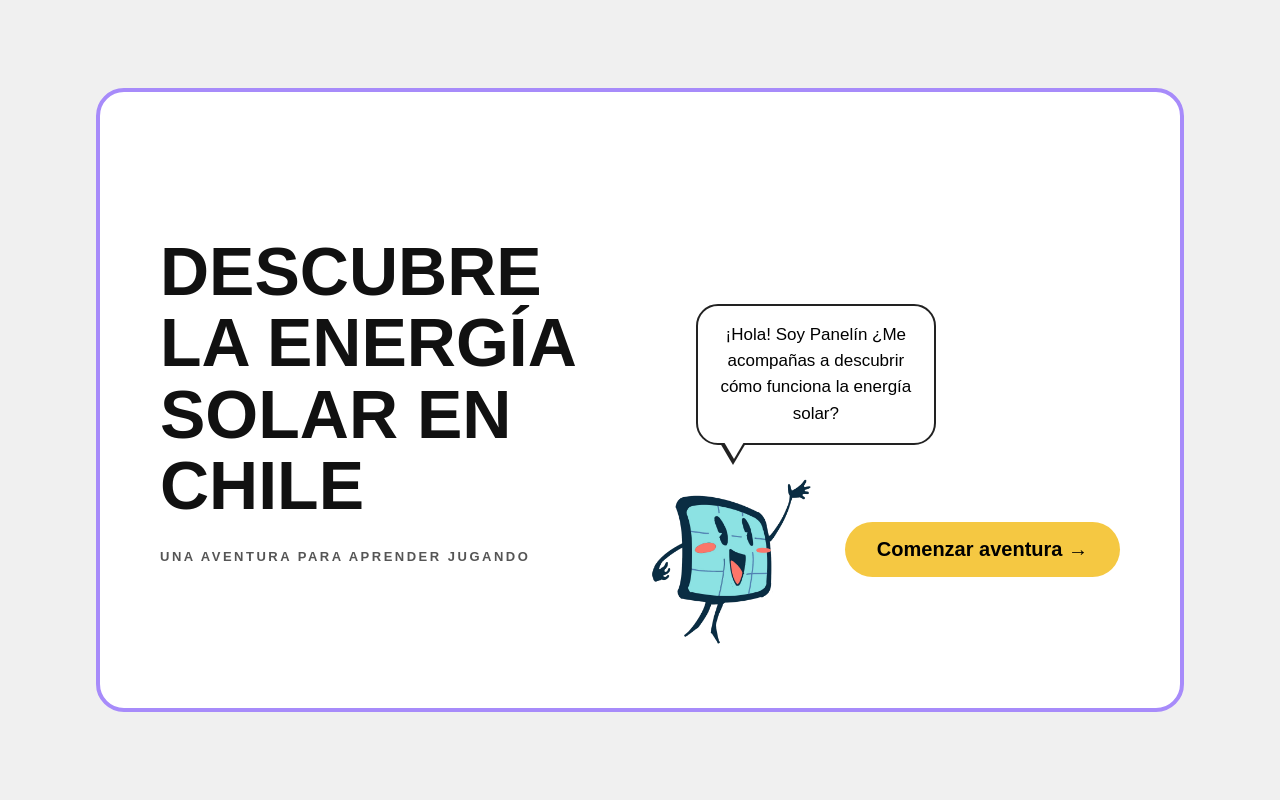
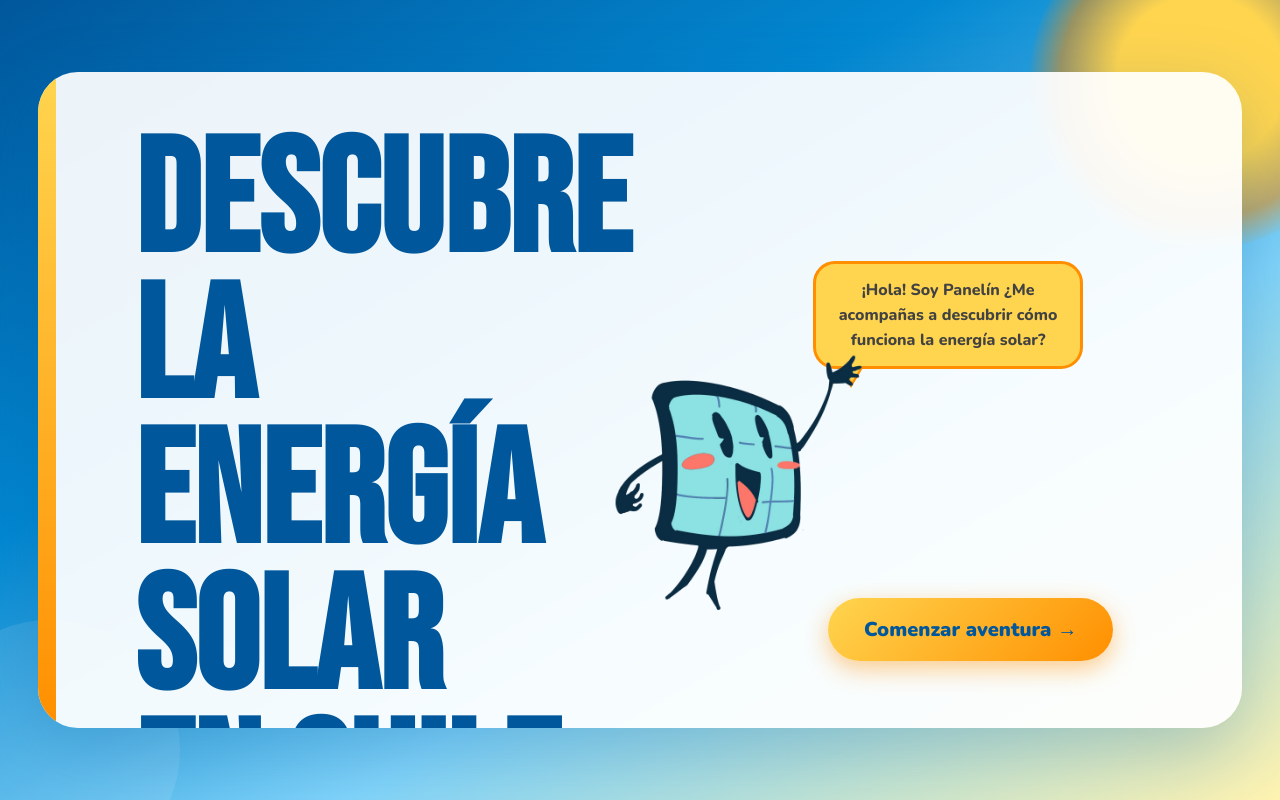
Before and after one commit to Crsvcs/energia_solar_chile, a plain HTML site: page Web2/index.html in a window 1280 px wide. Drawn offline with nearby package versions, Linux system fonts and the light colour scheme.

Commit message:
Cambie el diseno de la web

```diff
--- a/Web2/estilo_web.css
+++ b/Web2/estilo_web.css
@@ -1,3 +1,5 @@
+@import url('https://fonts.googleapis.com/css2?family=Bebas+Neue&family=Nunito:wght@400;700;800;900&display=swap');
+
 * {
     box-sizing: border-box;
     margin: 0;
@@ -7,7 +9,7 @@
 html, body {
     height: 100%;
     overflow: hidden;
-    font-family: Arial, sans-serif;
+    font-family: 'Nunito', sans-serif;
     background-color: white;
 }
 
@@ -18,7 +20,33 @@ html, body {
     height: 100vh;
     overflow: hidden;
     position: relative;
-    background-color: white;
+    background: linear-gradient(160deg, #F5FAFF 0%, #FFFEF8 100%);
+}
+
+/* Franja lateral izquierda */
+.slide::before {
+    content: "";
+    position: absolute;
+    left: 0;
+    top: 0;
+    bottom: 0;
+    width: 14px;
+    background: linear-gradient(180deg, #FFD54F 0%, #FF8F00 100%);
+    z-index: 200;
+}
+
+/* Blob decorativo superior derecha */
+.slide::after {
+    content: "";
+    position: absolute;
+    top: -90px;
+    right: -90px;
+    width: 300px;
+    height: 300px;
+    background: radial-gradient(circle, rgba(255, 213, 79, 0.18) 35%, transparent 70%);
+    border-radius: 50%;
+    pointer-events: none;
+    z-index: 0;
 }
 
 .slide.activo {
@@ -28,30 +56,44 @@ html, body {
 /* ── ENCABEZADO: Módulo 1 + subtítulo ────────── */
 
 .encabezado {
-    margin-left: 80px;
-    margin-top: 50px;
+    margin-left: 72px;
+    margin-top: 36px;
+    padding-left: 18px;
+    border-left: 5px solid #FF8F00;
 }
 
 .encabezado h2 {
-    font-size: 36px;
-    font-weight: bold;
+    font-family: 'Bebas Neue', sans-serif;
+    font-size: 38px;
+    font-weight: normal;
+    color: #FF8F00;
+    letter-spacing: 2px;
 }
 
 .encabezado h1 {
-    font-size: 62px;
-    font-weight: bold;
+    font-family: 'Bebas Neue', sans-serif;
+    font-size: 92px;
+    font-weight: normal;
+    color: #01579B;
+    letter-spacing: 2px;
+    line-height: 0.93;
 }
 
 /* ── ICONOS SUPERIORES (ampolleta + casa) ────── */
 
 .nav-top {
     position: fixed;
-    top: 50px;
-    right: 80px;
+    top: 36px;
+    right: 72px;
     display: flex;
     align-items: center;
-    gap: 8px;
+    gap: 6px;
     z-index: 300;
+    background: rgba(255, 255, 255, 0.88);
+    backdrop-filter: blur(6px);
+    border-radius: 24px;
+    padding: 8px 14px;
+    box-shadow: 0 4px 18px rgba(1, 87, 155, 0.14);
 }
 
 .btn-nav {
@@ -72,41 +114,50 @@ html, body {
 
 .flechas {
     position: fixed;
-    bottom: 30px;
+    bottom: 36px;
     left: 0;
     width: 100%;
     display: flex;
     justify-content: space-between;
-    padding: 0 60px;
+    padding: 0 72px;
 }
 
 .flechas button {
-    background-color: #0f2d3c;
-    color: white;
+    background: linear-gradient(135deg, #FFD54F, #FF8F00);
+    color: #01579B;
     border: none;
     font-size: 28px;
-    width: 60px;
-    height: 60px;
-    border-radius: 12px;
+    font-weight: 900;
+    width: 64px;
+    height: 64px;
+    border-radius: 20px;
     cursor: pointer;
+    font-family: 'Nunito', sans-serif;
+    box-shadow: 0 6px 20px rgba(255, 143, 0, 0.38);
+    transition: transform 0.15s, box-shadow 0.15s;
 }
 
 .flechas button:hover {
-    background-color: #1a4a63;
+    background: linear-gradient(135deg, #FFC107, #F57C00);
+    transform: scale(1.1);
+    box-shadow: 0 10px 28px rgba(255, 143, 0, 0.5);
 }
 
 /* ── SLIDE 1: PORTADA — subtítulo centrado ── */
 
 .subtitulo-portada {
     position: absolute;
-    top: 45%;
+    top: 40%;
     left: 50%;
     transform: translate(-50%, -50%);
-    font-size: 52px;
-    font-weight: bold;
+    font-family: 'Bebas Neue', sans-serif;
+    font-size: 150px;
+    font-weight: normal;
+    color: #01579B;
+    letter-spacing: 3px;
     text-align: center;
-    width: 70%;
-    line-height: 1.3;
+    width: 100%;
+    line-height: 1.0;
 }
 
 /* ── SLIDE 1: PORTADA — Panelín izquierda ── */
@@ -114,7 +165,7 @@ html, body {
 .panelin-fijo {
     position: absolute;
     left: 80px;
-    bottom: 70px;
+    bottom: 120px;
     display: flex;
     flex-direction: row;
     align-items: flex-end;
@@ -123,19 +174,20 @@ html, body {
 }
 
 .globo-fijo {
-    background-color: white;
-    border: 3px solid black;
+    background-color: #FFD54F;
+    border: 3px solid #FF8F00;
     border-radius: 30px;
-    padding: 20px 24px;
-    font-size: 20px;
-    line-height: 1.5;
+    padding: 24px 30px;
+    font-size: 22px;
+    font-weight: 700;
+    line-height: 1.55;
     text-align: center;
-    max-width: 380px;
+    max-width: 500px;
+    color: #424242;
     position: relative;
     margin-bottom: 40px;
 }
 
-/* Cola apuntando hacia la izquierda donde está Panelín */
 .globo-fijo::before {
     content: "";
     position: absolute;
@@ -144,7 +196,7 @@ html, body {
     width: 0; height: 0;
     border-top: 14px solid transparent;
     border-bottom: 14px solid transparent;
-    border-right: 24px solid black;
+    border-right: 24px solid #FF8F00;
 }
 
 .globo-fijo::after {
@@ -155,11 +207,11 @@ html, body {
     width: 0; height: 0;
     border-top: 11px solid transparent;
     border-bottom: 11px solid transparent;
-    border-right: 19px solid white;
+    border-right: 19px solid #FFD54F;
 }
 
 .panelin-decorativo {
-    width: 200px;
+    width: 220px;
     filter: brightness(1.12);
 }
 
@@ -185,12 +237,13 @@ html, body {
 /* ── SLIDE 2: TEXTO INFORMATIVO ──────────────── */
 
 .bloque-texto {
-    margin-left: 80px;
-    margin-top: 50px;
-    max-width: 820px;
-    font-size: 26px;
+    margin: 50px auto 0 auto;
+    max-width: 860px;
+    font-size: 28px;
+    font-weight: 700;
     line-height: 1.75;
-    color: #111;
+    color: #333;
+    padding: 0 80px;
 }
 
 /* ── SLIDE 4: TIPOS DE CORRIENTE ─────────────── */
@@ -198,27 +251,39 @@ html, body {
 .corrientes-row {
     display: flex;
     gap: 60px;
-    margin-left: 80px;
-    margin-top: 60px;
+    margin: 50px auto 0 auto;
+    justify-content: center;
 }
 
 .corriente-card {
-    border: 2.5px solid black;
+    border: 3px solid #0288D1;
     border-radius: 16px;
     padding: 36px 40px;
     width: 500px;
 }
 
+.corriente-card:nth-child(2) {
+    border-color: #43A047;
+}
+
 .corriente-card h3 {
-    font-size: 30px;
-    font-weight: bold;
+    font-family: 'Bebas Neue', sans-serif;
+    font-size: 34px;
+    font-weight: normal;
+    color: #01579B;
+    letter-spacing: 1.5px;
     margin-bottom: 16px;
+}
+
+.corriente-card:nth-child(2) h3 {
+    color: #43A047;
 }
 
 .corriente-card p {
     font-size: 22px;
+    font-weight: 700;
     line-height: 1.65;
-    color: #333;
+    color: #444;
 }
 
 /* ── SLIDE 3: CONSUMO ELÉCTRICO ──────────────── */
@@ -232,30 +297,31 @@ html, body {
 
 .contenedor {
     display: flex;
-    justify-content: flex-start;
-    gap: 80px;
-    margin-top: 28px;
-    margin-left: 80px;
+    justify-content: center;
+    gap: 60px;
+    margin-top: 40px;
+    margin-left: auto;
+    margin-right: auto;
 }
 
 .objeto {
     display: flex;
     flex-direction: column;
     align-items: center;
-    width: 210px;
+    width: 280px;
 }
 
 .caja-imagen {
-    width: 210px;
-    height: 200px;
+    width: 280px;
+    height: 260px;
     display: flex;
     justify-content: center;
     align-items: center;
 }
 
 .caja-imagen img {
-    max-width: 180px;
-    max-height: 180px;
+    max-width: 240px;
+    max-height: 240px;
     object-fit: contain;
     cursor: pointer;
     transition: transform 0.2s;
@@ -269,12 +335,15 @@ html, body {
 .info {
     display: none;
     margin-top: 22px;
-    background-color: #f9b233;
+    background-color: #FFD54F;
+    border: 2px solid #FF8F00;
     padding: 14px 20px;
     border-radius: 20px;
     font-size: 18px;
-    width: 230px;
+    font-weight: 700;
+    width: 280px;
     text-align: center;
+    color: #424242;
 }
 
 /* ── SLIDE 5: CORRIENTES Y DISPOSITIVOS ──────── */
@@ -301,7 +370,7 @@ html, body {
 }
 
 .artefacto-caja {
-    background-color: #f0f0f0;
+    background-color: #E3F2FD;
     border-radius: 20px;
     width: 200px;
     height: 160px;
@@ -324,9 +393,9 @@ html, body {
 
 .artefacto-nombre {
     font-size: 18px;
-    font-weight: 600;
+    font-weight: 800;
     text-align: center;
-    color: #111;
+    color: #01579B;
 }
 
 /* ── DETALLE: ARTEFACTO ENCHUFADO ───────────── */
@@ -379,7 +448,7 @@ html, body {
 .panelin-final {
     position: absolute;
     left: 80px;
-    bottom: 80px;
+    bottom: 120px;
     display: flex;
     flex-direction: row;
     align-items: flex-end;
@@ -393,13 +462,15 @@ html, body {
 }
 
 .globo-final {
-    background-color: white;
-    border: 3px solid black;
+    background-color: #FFD54F;
+    border: 3px solid #FF8F00;
     border-radius: 30px;
-    padding: 28px 32px;
+    padding: 30px 36px;
     font-size: 22px;
+    font-weight: 700;
     line-height: 1.65;
-    max-width: 520px;
+    max-width: 600px;
+    color: #424242;
     position: relative;
     margin-bottom: 60px;
 }
@@ -412,7 +483,7 @@ html, body {
     width: 0; height: 0;
     border-top: 14px solid transparent;
     border-bottom: 14px solid transparent;
-    border-right: 24px solid black;
+    border-right: 24px solid #FF8F00;
 }
 
 .globo-final::after {
@@ -423,7 +494,7 @@ html, body {
     width: 0; height: 0;
     border-top: 11px solid transparent;
     border-bottom: 11px solid transparent;
-    border-right: 19px solid white;
+    border-right: 19px solid #FFD54F;
 }
 
 /* ── GLOBO INTERACCIÓN ───────────────────────── */
@@ -433,13 +504,15 @@ html, body {
     left: 360px;
     bottom: 220px;
     width: 440px;
-    background-color: white;
-    border: 3px solid black;
+    background-color: #FFD54F;
+    border: 3px solid #FF8F00;
     border-radius: 30px;
     padding: 28px;
-    font-size: 22px;
+    font-size: 20px;
+    font-weight: 700;
     line-height: 1.5;
     text-align: center;
+    color: #424242;
     z-index: 21;
 }
 
@@ -451,7 +524,7 @@ html, body {
     width: 0; height: 0;
     border-left: 17px solid transparent;
     border-right: 17px solid transparent;
-    border-top: 24px solid black;
+    border-top: 24px solid #FF8F00;
 }
 
 .globo::after {
@@ -462,5 +535,5 @@ html, body {
     width: 0; height: 0;
     border-left: 14px solid transparent;
     border-right: 14px solid transparent;
-    border-top: 19px solid white;
+    border-top: 19px solid #FFD54F;
 }
--- a/Web2/index.css
+++ b/Web2/index.css
@@ -1,3 +1,5 @@
+@import url('https://fonts.googleapis.com/css2?family=Bebas+Neue&family=Nunito:wght@700;800;900&display=swap');
+
 * {
     box-sizing: border-box;
     margin: 0;
@@ -5,94 +7,126 @@
 }
 
 body {
-    font-family: Arial, sans-serif;
-    background-color: #f0f0f0;
+    font-family: 'Nunito', sans-serif;
+    background: linear-gradient(150deg, #01579B 0%, #0288D1 35%, #81D4FA 65%, #FFF3B0 100%);
     min-height: 100vh;
     display: flex;
     justify-content: center;
     align-items: center;
+    overflow: hidden;
+    position: relative;
+}
+
+/* Sol decorativo arriba-derecha */
+body::before {
+    content: "";
+    position: fixed;
+    top: -90px;
+    right: -90px;
+    width: 340px;
+    height: 340px;
+    background: radial-gradient(circle at center, #FFD54F 35%, rgba(255,143,0,0.55) 58%, transparent 72%);
+    border-radius: 50%;
+    z-index: 0;
+}
+
+/* Burbuja decorativa abajo-izquierda */
+body::after {
+    content: "";
+    position: fixed;
+    bottom: -80px;
+    left: -80px;
+    width: 260px;
+    height: 260px;
+    background: rgba(255, 255, 255, 0.1);
+    border-radius: 50%;
+    z-index: 0;
 }
 
 /* ── TARJETA PRINCIPAL ───────────────────────── */
 
 .portada-card {
-    background: white;
-    border: 4px solid #a78bfa;
-    border-radius: 28px;
-    width: 85vw;
-    max-width: 1100px;
-    height: 78vh;
+    position: relative;
+    z-index: 1;
+    background: rgba(255, 255, 255, 0.93);
+    border-radius: 40px;
+    width: 94vw;
+    max-width: 1300px;
+    height: 82vh;
     display: flex;
     flex-direction: row;
-    padding: 50px 60px;
-    gap: 20px;
+    padding: 50px 60px 50px 86px;
+    gap: 24px;
+    box-shadow: 0 24px 70px rgba(1, 87, 155, 0.25);
     overflow: hidden;
 }
 
-/* ── LADO IZQUIERDO ─────────────────────────── */
+/* Franja lateral izquierda */
+.portada-card::before {
+    content: "";
+    position: absolute;
+    left: 0;
+    top: 0;
+    bottom: 0;
+    width: 18px;
+    background: linear-gradient(180deg, #FFD54F 0%, #FF8F00 100%);
+    border-radius: 40px 0 0 40px;
+}
+
+/* ── COLUMNA IZQUIERDA ───────────────────────── */
 
 .portada-izq {
-    flex: 1.1;
+    flex: 1.6;
     display: flex;
     flex-direction: column;
-    justify-content: center;
-    gap: 28px;
+    justify-content: flex-start;
+    padding-left: 10px;
+    padding-top: 10px;
 }
 
 .portada-titulo {
-    font-size: 68px;
-    font-weight: 900;
-    line-height: 1.05;
-    color: #111;
+    font-family: 'Bebas Neue', sans-serif;
+    font-size: 160px;
+    line-height: 0.91;
+    color: #01579B;
+    letter-spacing: 0px;
 }
 
 .portada-subtitulo {
-    font-size: 13px;
-    font-weight: bold;
-    letter-spacing: 2.5px;
-    color: #555;
+    font-size: 19px;
+    font-weight: 800;
+    letter-spacing: 2px;
+    color: #FF8F00;
     text-transform: uppercase;
+    margin-top: 18px;
 }
 
-/* ── LADO DERECHO ───────────────────────────── */
+/* ── COLUMNA DERECHA (contenedor de referencia) ── */
 
 .portada-der {
     flex: 1;
-    display: flex;
-    align-items: flex-end;
-    justify-content: center;
-    padding-bottom: 10px;
+    position: relative; /* referencia para los hijos absolutos */
 }
 
-.panelin-grupo {
-    display: flex;
-    flex-direction: column;
-    align-items: flex-start;
+/* ── GLOBO DE PANELÍN (posición absoluta) ───── */
+
+.globo-inicio {
+    position: absolute;
+    top: 25%;
+    left: 25px;
+    width: 270px;
+    background: #FFD54F;
+    border: 3px solid #FF8F00;
+    border-radius: 22px;
+    padding: 14px 18px;
+    font-size: 16px;
+    font-weight: 800;
+    line-height: 1.55;
+    text-align: center;
+    color: #424242;
 }
 
-.panelin-fila {
-    display: flex;
-    align-items: center;
-    gap: 24px;
-}
-
-/* ── GLOBO DE PANELÍN ───────────────────────── */
-
-.globo-inicio {
-    width: 240px;
-    margin-left: 55px;
-    margin-bottom: 6px;
-    background: white;
-    border: 2.5px solid #222;
-    border-radius: 22px;
-    padding: 16px 18px;
-    font-size: 17px;
-    line-height: 1.55;
-    text-align: center;
-    position: relative;
-}
-
-/* Cola apuntando abajo-izquierda hacia Panelín */
+/* Cola del globo apuntando hacia abajo (hacia Panelín) */
 .globo-inicio::before {
     content: "";
     position: absolute;
@@ -101,7 +135,7 @@ body {
     width: 0; height: 0;
     border-left: 13px solid transparent;
     border-right: 13px solid transparent;
-    border-top: 22px solid #222;
+    border-top: 22px solid #FF8F00;
 }
 
 .globo-inicio::after {
@@ -112,30 +146,39 @@ body {
     width: 0; height: 0;
     border-left: 10px solid transparent;
     border-right: 10px solid transparent;
-    border-top: 17px solid white;
+    border-top: 17px solid #FFD54F;
 }
 
-/* ── PANELÍN ────────────────────────────────── */
+/* ── PANELÍN (posición absoluta) ─────────────── */
 
 .portada-panelin-img {
-    width: 180px;
+    position: absolute;
+    width: 280px;
+    bottom: 11%;
+    left: -190px;
 }
 
-/* ── BOTÓN COMENZAR ─────────────────────────── */
+/* ── BOTÓN COMENZAR (posición absoluta) ──────── */
 
 .btn-comenzar {
-    background-color: #f5c842;
+    position: absolute;
+    bottom: 3%;
+    left: 40px;
+    background: linear-gradient(135deg, #FFD54F, #FF8F00);
     border: none;
     border-radius: 50px;
-    padding: 16px 32px;
+    padding: 18px 36px;
+    font-family: 'Nunito', sans-serif;
     font-size: 20px;
-    font-weight: bold;
+    font-weight: 900;
+    color: #01579B;
     cursor: pointer;
-    transition: transform 0.2s, background-color 0.15s;
+    box-shadow: 0 8px 24px rgba(255, 143, 0, 0.45);
+    transition: transform 0.2s, box-shadow 0.2s;
     white-space: nowrap;
 }
 
 .btn-comenzar:hover {
-    background-color: #e6b800;
-    transform: scale(1.05);
+    transform: scale(1.07) translateY(-3px);
+    box-shadow: 0 14px 32px rgba(255, 143, 0, 0.55);
 }
--- a/Web2/index.html
+++ b/Web2/index.html
@@ -9,22 +9,17 @@
 
     <div class="portada-card">
 
-        <!-- Lado izquierdo: título + subtítulo -->
+        <!-- Columna izquierda: título + subtítulo -->
         <div class="portada-izq">
-            <h1 class="portada-titulo">DESCUBRE<br>LA ENERGÍA<br>SOLAR EN<br>CHILE</h1>
+            <h1 class="portada-titulo">DESCUBRE LA<br>ENERGÍA<br>SOLAR<br>EN CHILE</h1>
             <p class="portada-subtitulo">UNA AVENTURA PARA APRENDER JUGANDO</p>
         </div>
 
-        <!-- Lado derecho: Panelín + globo + botón -->
+        <!-- Columna derecha: globo + Panelín + botón -->
         <div class="portada-der">
-
-            <div class="panelin-grupo">
-
             <div class="globo-inicio">
                 ¡Hola! Soy Panelín ¿Me acompañas a descubrir cómo funciona la energía solar?
             </div>
-
-                <div class="panelin-fila">
             <img src="panelin_feliz.png" class="portada-panelin-img">
             <button class="btn-comenzar" onclick="window.location.href='modulos.html'">
                 Comenzar aventura &rarr;
@@ -33,9 +28,5 @@
 
     </div>
 
-        </div>
-
-    </div>
-
 </body>
 </html>
--- a/Web2/modulos.css
+++ b/Web2/modulos.css
@@ -1,3 +1,5 @@
+@import url('https://fonts.googleapis.com/css2?family=Bebas+Neue&family=Nunito:wght@700;800;900&display=swap');
+
 * {
     box-sizing: border-box;
     margin: 0;
@@ -5,32 +7,54 @@
 }
 
 body {
-    font-family: Arial, sans-serif;
-    background-color: white;
+    font-family: 'Nunito', sans-serif;
+    background: linear-gradient(150deg, #01579B 0%, #0288D1 35%, #81D4FA 65%, #FFF3B0 100%);
     min-height: 100vh;
     display: flex;
     flex-direction: column;
     align-items: center;
     justify-content: center;
-    padding: 60px 40px;
+    padding: 60px 40px 160px;
     overflow: hidden;
+    position: relative;
 }
 
+/* Sol decorativo */
+body::before {
+    content: "";
+    position: fixed;
+    top: -90px;
+    right: -90px;
+    width: 340px;
+    height: 340px;
+    background: radial-gradient(circle at center, #FFD54F 35%, rgba(255,143,0,0.55) 58%, transparent 72%);
+    border-radius: 50%;
+    z-index: 0;
+}
+
+/* ── TÍTULO ──────────────────────────────────── */
+
 .titulo-principal {
-    font-size: 48px;
-    font-weight: 900;
+    font-family: 'Bebas Neue', sans-serif;
+    font-size: 68px;
+    font-weight: normal;
+    letter-spacing: 4px;
+    color: white;
     text-align: center;
-    margin-bottom: 60px;
-    text-transform: uppercase;
-    letter-spacing: 1px;
+    text-shadow: 0 4px 20px rgba(1, 87, 155, 0.5);
+    margin-bottom: 50px;
+    position: relative;
+    z-index: 1;
 }
 
 /* ── MÓDULOS ─────────────────────────────────── */
 
 .modulos-row {
     display: flex;
-    gap: 60px;
+    gap: 36px;
     justify-content: center;
+    position: relative;
+    z-index: 1;
     transition: filter 0.4s, opacity 0.4s;
 }
 
@@ -40,39 +64,65 @@ body {
     user-select: none;
 }
 
+/* ── TARJETA DE MÓDULO ───────────────────────── */
+
 .modulo {
     display: flex;
     flex-direction: column;
     align-items: center;
-    gap: 18px;
+    gap: 14px;
     cursor: pointer;
+    background: rgba(255, 255, 255, 0.95);
+    border-radius: 28px;
+    padding: 28px 20px 24px;
+    width: 210px;
+    box-shadow: 0 12px 36px rgba(1, 87, 155, 0.22);
+    transition: transform 0.2s, box-shadow 0.2s;
+    border-top: 8px solid #FF8F00;
 }
 
 .modulo.bloqueado {
     cursor: default;
 }
 
-.modulo-nombre {
-    font-size: 26px;
-    font-weight: bold;
-    color: #111;
+.modulo:not(.bloqueado):hover {
+    transform: translateY(-8px);
+    box-shadow: 0 22px 50px rgba(1, 87, 155, 0.3);
 }
 
+/* Colores distintos por módulo */
+.modulo:nth-child(1) { border-top-color: #FF8F00; }
+.modulo:nth-child(2) { border-top-color: #0288D1; }
+.modulo:nth-child(3) { border-top-color: #43A047; }
+.modulo:nth-child(4) { border-top-color: #FFD54F; }
+
+/* ── NOMBRE DEL MÓDULO ───────────────────────── */
+
+.modulo-nombre {
+    font-family: 'Bebas Neue', sans-serif;
+    font-size: 28px;
+    letter-spacing: 1.5px;
+    color: #424242;
+    text-align: center;
+}
+
+/* ── CÍRCULO CON IMAGEN ──────────────────────── */
+
 .circulo {
-    width: 200px;
-    height: 200px;
+    width: 150px;
+    height: 150px;
     border-radius: 50%;
-    border: 5px solid #2a8a5c;
+    border: 5px solid #FF8F00;
     overflow: hidden;
     position: relative;
-    background: linear-gradient(135deg, #1a6b45, #4abf7a);
+    background: linear-gradient(135deg, #FFD54F, #FF8F00);
     transition: transform 0.2s;
 }
 
-.modulo:not(.bloqueado):hover .circulo {
-    transform: scale(1.05);
-    border-color: #1a5c3a;
-}
+.modulo:nth-child(1) .circulo { border-color: #FF8F00; background: linear-gradient(135deg, #FFD54F, #FF8F00); }
+.modulo:nth-child(2) .circulo { border-color: #0288D1; background: linear-gradient(135deg, #81D4FA, #0288D1); }
+.modulo:nth-child(3) .circulo { border-color: #43A047; background: linear-gradient(135deg, #A5D6A7, #43A047); }
+.modulo:nth-child(4) .circulo { border-color: #FFD54F; background: linear-gradient(135deg, #FFF3B0, #FFD54F); }
 
 .modulo-img {
     width: 100%;
@@ -83,11 +133,11 @@ body {
 .overlay-lock {
     position: absolute;
     inset: 0;
-    background: rgba(0, 0, 0, 0.55);
+    background: rgba(0, 0, 0, 0.5);
     display: flex;
     justify-content: center;
     align-items: center;
-    font-size: 70px;
+    font-size: 56px;
     border-radius: 50%;
     transition: opacity 0.6s ease;
 }
@@ -97,10 +147,13 @@ body {
     pointer-events: none;
 }
 
+/* ── DESCRIPCIÓN ─────────────────────────────── */
+
 .modulo-desc {
-    font-size: 18px;
+    font-size: 15px;
+    font-weight: 700;
     text-align: center;
-    color: #333;
+    color: #555;
     line-height: 1.5;
 }
 
@@ -123,13 +176,15 @@ body {
 }
 
 .globo-mod {
-    background-color: white;
-    border: 3px solid black;
+    background-color: #FFD54F;
+    border: 3px solid #FF8F00;
     border-radius: 30px;
     padding: 22px 26px;
     font-size: 20px;
+    font-weight: 700;
     line-height: 1.65;
     max-width: 420px;
+    color: #424242;
     position: relative;
     margin-bottom: 40px;
     white-space: pre-line;
@@ -143,7 +198,7 @@ body {
     width: 0; height: 0;
     border-top: 14px solid transparent;
     border-bottom: 14px solid transparent;
-    border-right: 24px solid black;
+    border-right: 24px solid #FF8F00;
 }
 
 .globo-mod::after {
@@ -154,5 +209,5 @@ body {
     width: 0; height: 0;
     border-top: 11px solid transparent;
     border-bottom: 11px solid transparent;
-    border-right: 19px solid white;
+    border-right: 19px solid #FFD54F;
 }
```
Lines whose indentation alone changed are shown as unchanged.
